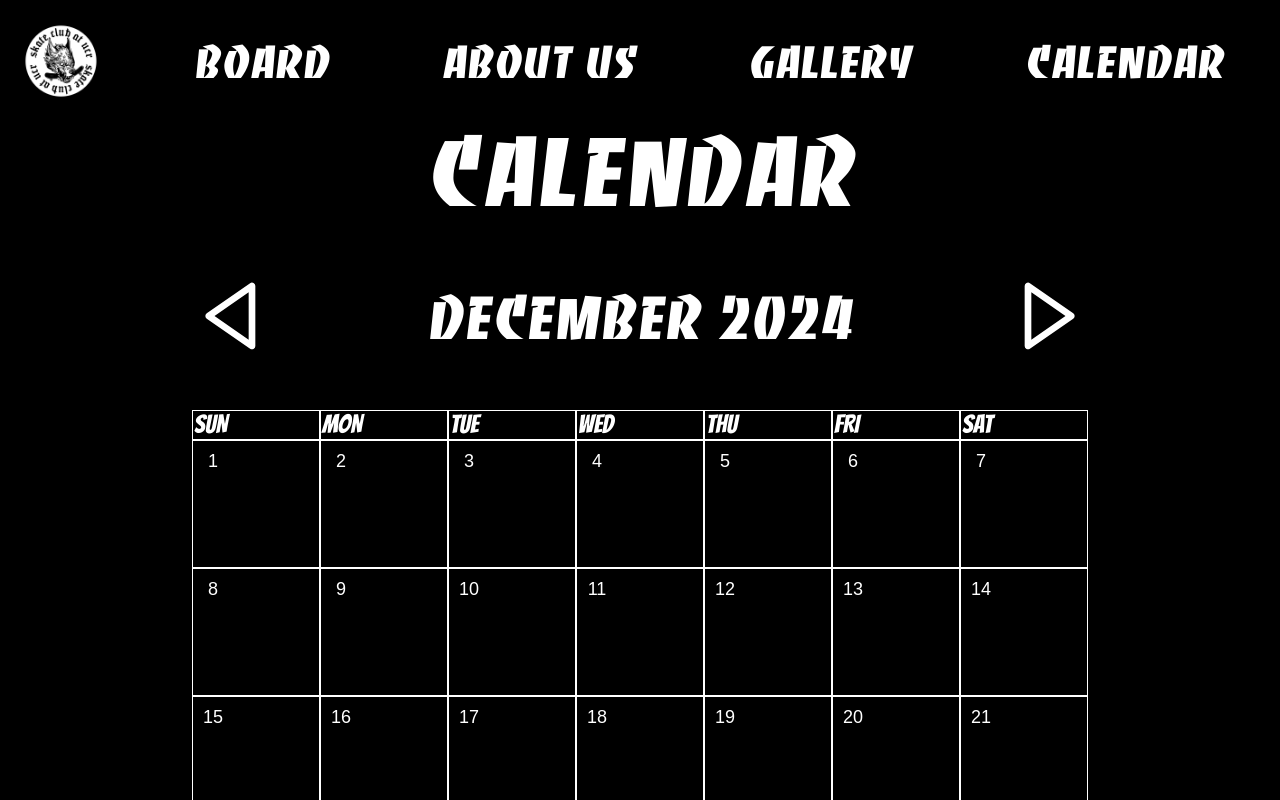
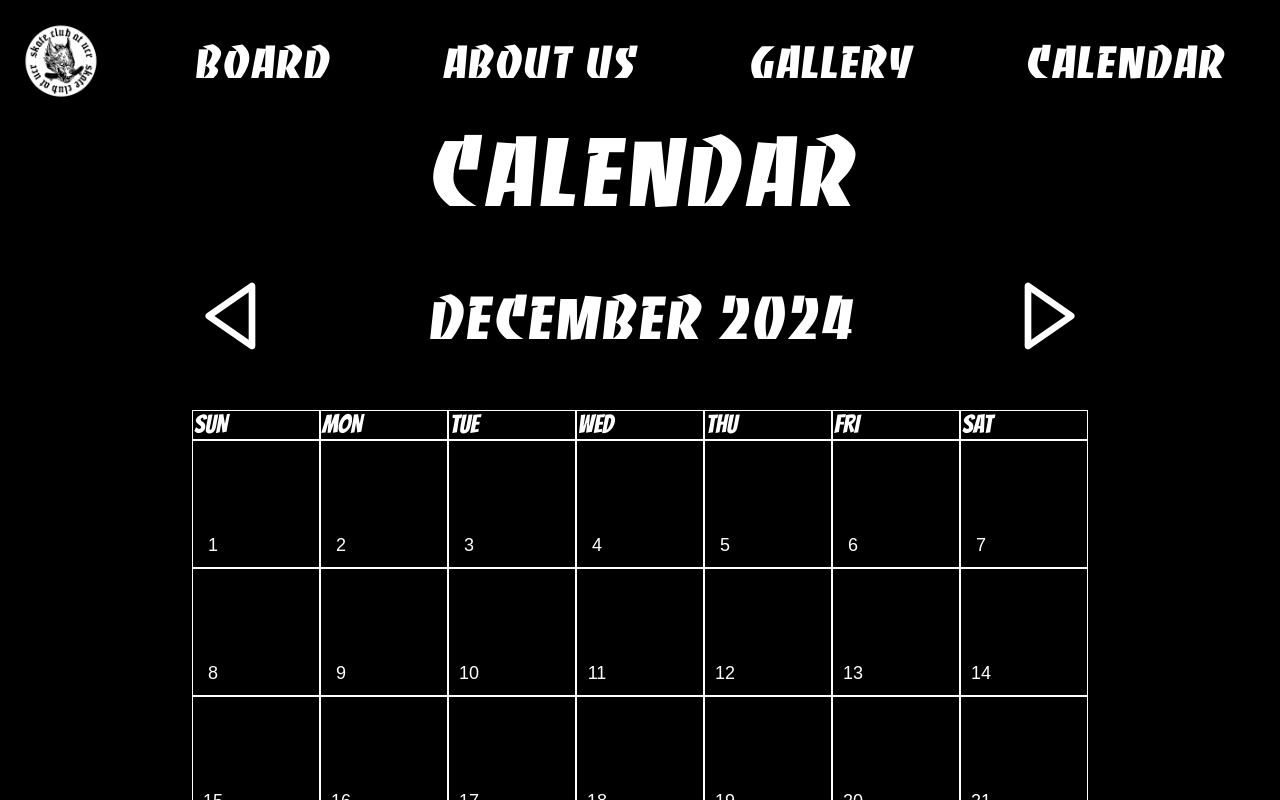
Before and after one commit to acm-ucr/skate-club-website, a Next.js app: page /calendar in a window 1280 px wide. Shown: the top 800 px of the page. Built offline with nearby package versions, Linux system fonts and the light colour scheme; a web font is replaced by a local one.

Commit message:
Responsify Calednar

```diff
--- a/src/components/ui/calendar.tsx
+++ b/src/components/ui/calendar.tsx
@@ -28,39 +28,37 @@
       formatters={{
         formatWeekdayName: formatWeekdayLabel,
       }}
-      className={cn("p-6", className)}
+      className={cn("p-4 sm:p-6", className)}
       classNames={{
         months:
           "flex flex-col sm:flex-row space-y-4 sm:space-x-4 sm:space-y-0 text-white text-6xl",
         month: "space-y-4",
-        caption: "flex justify-center pt-1 mb-16 relative items-center",
-        caption_label: "text-6xl font-light font-banco",
+        caption:
+          "flex justify-center pt-1 mb-10 sm:mb-16 relative items-center",
+        caption_label: "text-4xl sm:text-6xl font-light font-banco",
         nav: "space-x-1 flex items-center",
-        nav_button: cn(
-          //buttonVariants({ variant: "outline" }),
-          " p-0 opacity-100 hover:opacity-50",
-        ),
+        nav_button: cn("p-0 opacity-100 hover:opacity-50"),
         nav_button_previous: "absolute left-0",
         nav_button_next: "absolute right-0",
         table: "w-full border-collapse space-y-0 justify-center",
         head_row: "flex justify-center",
         head_cell:
-          "border border-white w-32 font-white font-normal text-[1.6rem] font-bangers",
+          "border border-white w-16 sm:w-32 font-normal text-[1.2rem] sm:text-[1.6rem] font-bangers",
         row: "flex w-full mt-0",
         cell: cn(
-          "h-32 w-32 border border-white relative text-9xl p-0 justify-center text-base focus-within:relative focus-within:z-20 [&:has([aria-selected])]:bg-accent [&:has([aria-selected].day-outside)]:bg-accent/50 [&:has([aria-selected].day-range-end)]:rounded-r-md",
+          "h-16 w-16 sm:h-32 sm:w-32 border border-white relative text-5xl sm:text-9xl p-0 justify-center focus-within:relative focus-within:z-20 [&:has([aria-selected])]:bg-accent [&:has([aria-selected].day-outside)]:bg-accent/50 [&:has([aria-selected].day-range-end)]:rounded-r-md",
           props.mode === "range"
             ? "[&:has(>.day-range-end)]:rounded-r-md [&:has(>.day-range-start)]:rounded-l-md first:[&:has([aria-selected])]:rounded-l-md last:[&:has([aria-selected])]:rounded-r-md"
             : "[&:has([aria-selected])]:rounded-md",
         ),
         day: cn(
           buttonVariants({ variant: "ghost" }),
-          "font-balooThambi text-lg h-10 w-10 p-0 font-normal aria-selected:opacity-100",
+          "font-balooThambi text-lg h-8 w-8 sm:h-10 sm:w-10 p-0 font-normal aria-selected:opacity-100",
         ),
         day_range_start: "day-range-start",
         day_range_end: "day-range-end",
         day_selected:
-          "h-32 w-32 bg-primary text-primary-foreground hover:bg-primary hover:text-primary-foreground focus:bg-primary focus:text-primary-foreground",
+          "h-16 w-16 sm:h-32 sm:w-32 bg-primary text-primary-foreground hover:bg-primary hover:text-primary-foreground focus:bg-primary focus:text-primary-foreground",
         day_today: "bg-accent text-accent-foreground",
         day_outside:
           "day-outside text-muted-foreground aria-selected:bg-accent/50 aria-selected:text-muted-foreground",
@@ -71,8 +69,8 @@
         ...classNames,
       }}
       components={{
-        IconLeft: () => <BiLeftArrow className="h-20 w-20" color="white" />,
-        IconRight: () => <BiRightArrow className="h-20 w-20" color="white" />,
+        IconLeft: () => <BiLeftArrow className="h-10 w-10 sm:h-20 sm:w-20" />,
+        IconRight: () => <BiRightArrow className="h-10 w-10 sm:h-20 sm:w-20" />,
       }}
       {...props}
     />
```
